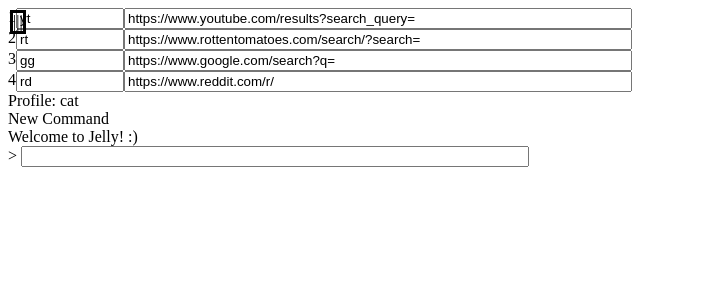
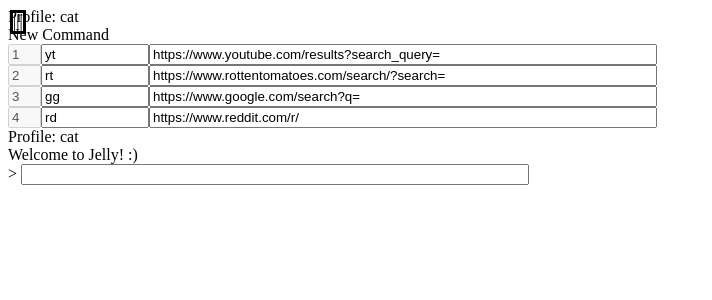
Before and after one commit to kaaaata/jelly, a React app: page / in a window 1280 px wide. Shown: the top 300 px of the page, without its empty margins (0-712 px from the left). Built offline with nearby package versions, Linux system fonts and the light colour scheme; the HTML template or start-up script is replaced by a standard one.

Commit message:
Implement basic front-end MVP

```diff
--- a/client/src/components/App.js
+++ b/client/src/components/App.js
@@ -10,7 +10,6 @@
       lines: [], // a log of all input/outputs entered thus far
       inputLines: [], // a log of all inputs only entered thus far
       inputTracker: 0, // when user hits arrow up/down, inputTracker tracks the previous input to display
-      builtInCommands: ['clear', 'open'], // list of built-in commands
       profile: 'cat', // current active alias profile, to-do
       commands: [ // all active commands, {alias:url} (used to render)
         {id: 1, yt:'https://www.youtube.com/results?search_query='},
@@ -28,10 +27,13 @@
     };
 
     document.onkeydown = async(e) => {
-      if (this.state.editingMode) return; // cannot send commands in editingMode
-      if (e.keyCode === 13) { // enter
-        this.execute(this.state.text);
-      } else if (e.keyCode === 38 || e.keyCode === 40) { // up/down arrows
+      // esc = toggle editor
+      if (e.keyCode === 27) await this.toggleEditor();
+      if (this.state.editingMode) return; // cant use hotkeys in editing mode
+      // enter = submit command
+      if (e.keyCode === 13 && !this.state.editingMode) this.execute(this.state.text);
+      // up/down arrows = prev/next command
+      if ((e.keyCode === 38 || e.keyCode === 40) && !this.state.editingMode) {
         if (this.state.inputTracker === (e.keyCode === 38 ? 0 : this.state.inputLines.length - 1)) {
           return await this.setStateAsync({ text: this.state.inputLines[this.state.inputTracker] });
         }
@@ -57,18 +59,22 @@
     await this.printLine({ text: 'Welcome to Jelly! :)', type: 'output' });
   }
 
-  async toggleEditor() {
-    document.getElementById('terminal').style.marginLeft = this.state.editingMode ? 0 : '600px';
+  async toggleEditor(mode = 'save') {
+    // mode = 'save' or 'dont save'
+    document.getElementById('terminal').style.marginLeft = this.state.editingMode ? 0 : '650px';
     document.getElementById('terminal').style.opacity = this.state.editingMode ? 1 : 0.5;
-    document.getElementById('editor').style.width = this.state.editingMode ? 0 : '600px';
-    if (this.state.editingMode) await this.setState({ commands: this.state.editingCommands });
-    await this.setState({ editingMode: !this.state.editingMode });
+    document.getElementById('editor').style.width = this.state.editingMode ? 0 : '650px';
+    if (this.state.editingMode) {
+      if (mode === 'save') await this.setStateAsync({ commands: this.state.editingCommands });
+      if (mode !== 'save') await this.setStateAsync({ editingCommands: this.state.commands });
+    }
+    await this.setStateAsync({ editingMode: !this.state.editingMode });
   }
 
   async writeCommand(action, id, alias, url) { // new, update, or remove an existing command
     let newCommands = this.state.editingCommands.slice();
     if (action === 'new') { // new = add a new blank object
-      newCommands.push({ 'id': this.state.editingCommands[this.state.Commands.length - 1].id + 1, '' : '' });
+      newCommands.push({ 'id': this.state.editingCommands[this.state.editingCommands.length - 1].id + 1, '' : '' });
     } else if (action === 'update') { // update = find the object, add a new k-v pair, delete the old k-v pair
       newCommands.forEach(command => {
         if (command.id === id) {
@@ -86,6 +92,7 @@
     }
     await this.setStateAsync({ editingCommands: []});
     await this.setStateAsync({ editingCommands: newCommands });
+    if (action === 'new') await this.setState({ commands: this.state.editingCommands });
   }
 
   async printLine(command = { text: '', type: 'input' }) {
@@ -131,13 +138,12 @@
         </div>
         <CommandList
           commands={this.state.commands}
+          profile={this.state.profile}
+          toggleEditor={this.toggleEditor}
           writeCommand={this.writeCommand} />
         <div id='terminal'>
           <div className='nav'>
             Profile: {this.state.profile}
-          </div>
-          <div className='nav' onClick={() => this.props.writeCommand('new')}>
-            New Command
           </div>
           {this.state.lines.map((line, index) => (
             <Line key={index} text={line.text} type={line.type} />
--- a/client/src/components/Command.js
+++ b/client/src/components/Command.js
@@ -21,9 +21,11 @@
   render() {
     return (
       <div className='command' style={{ display: 'flex' }}>
-        <div>
-          {this.state.index}
-        </div>
+        <input // index counter (not really input but use input for ez formatting)
+          value={this.state.index}
+          disabled={true}
+          style={{ width: '25px' }}
+        ></input>
 
         <input // alias box
           value={this.state.alias}
--- a/client/src/components/CommandList.js
+++ b/client/src/components/CommandList.js
@@ -5,6 +5,14 @@
   render() {
     return (
       <div id='editor'>
+        <div>
+          Profile: {this.props.profile}
+        </div>
+        <div style={{ display: 'flex' }}>
+          <div className='nav' onClick={() => this.props.writeCommand('new')}>
+            New Command
+          </div>
+        </div>
         {this.props.commands.map((command, index) => (
           <Command
             key={command.id}
```
Also changed, not shown: 2 other files (tests, documents, lock files or other folders).
